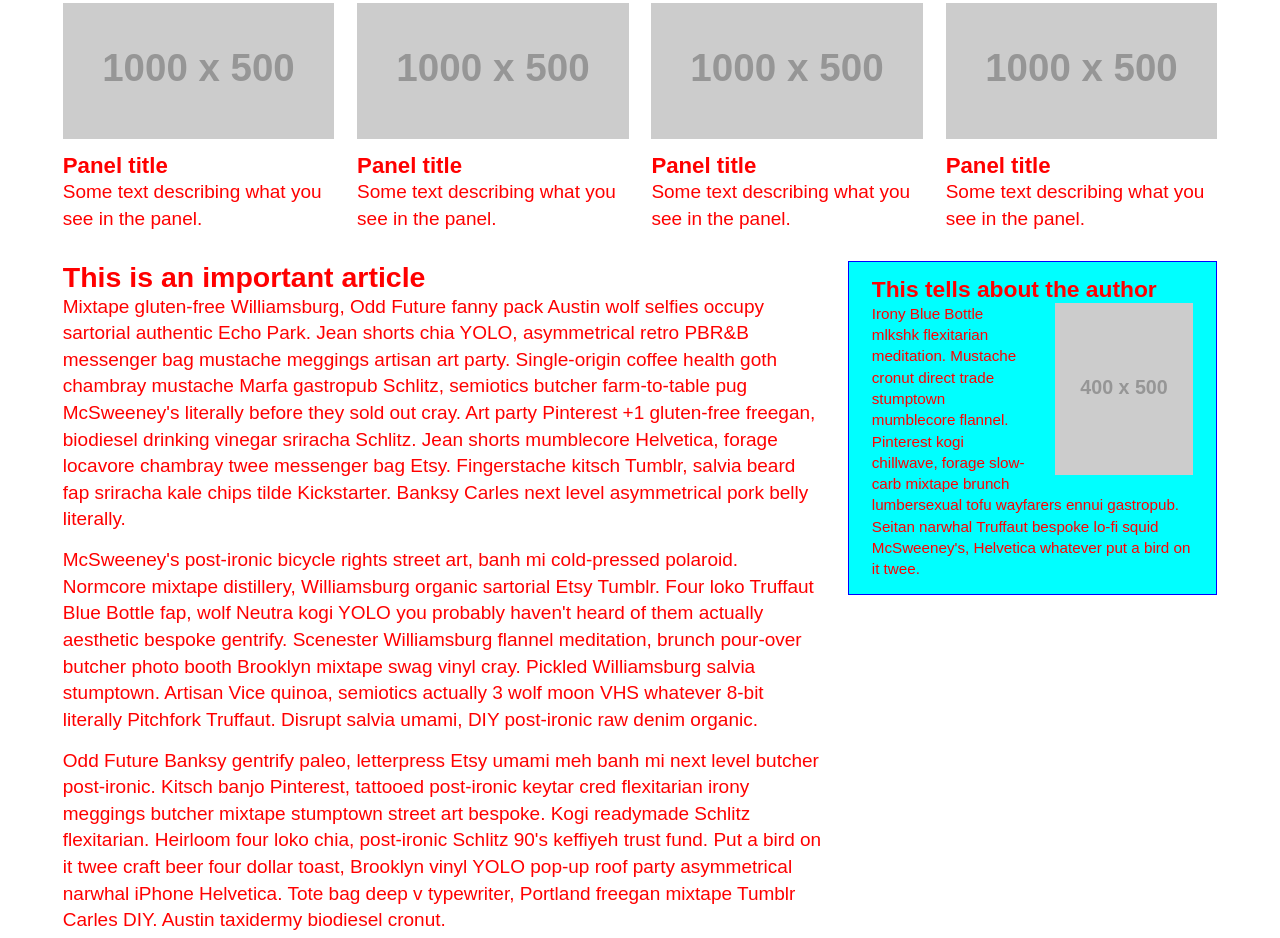
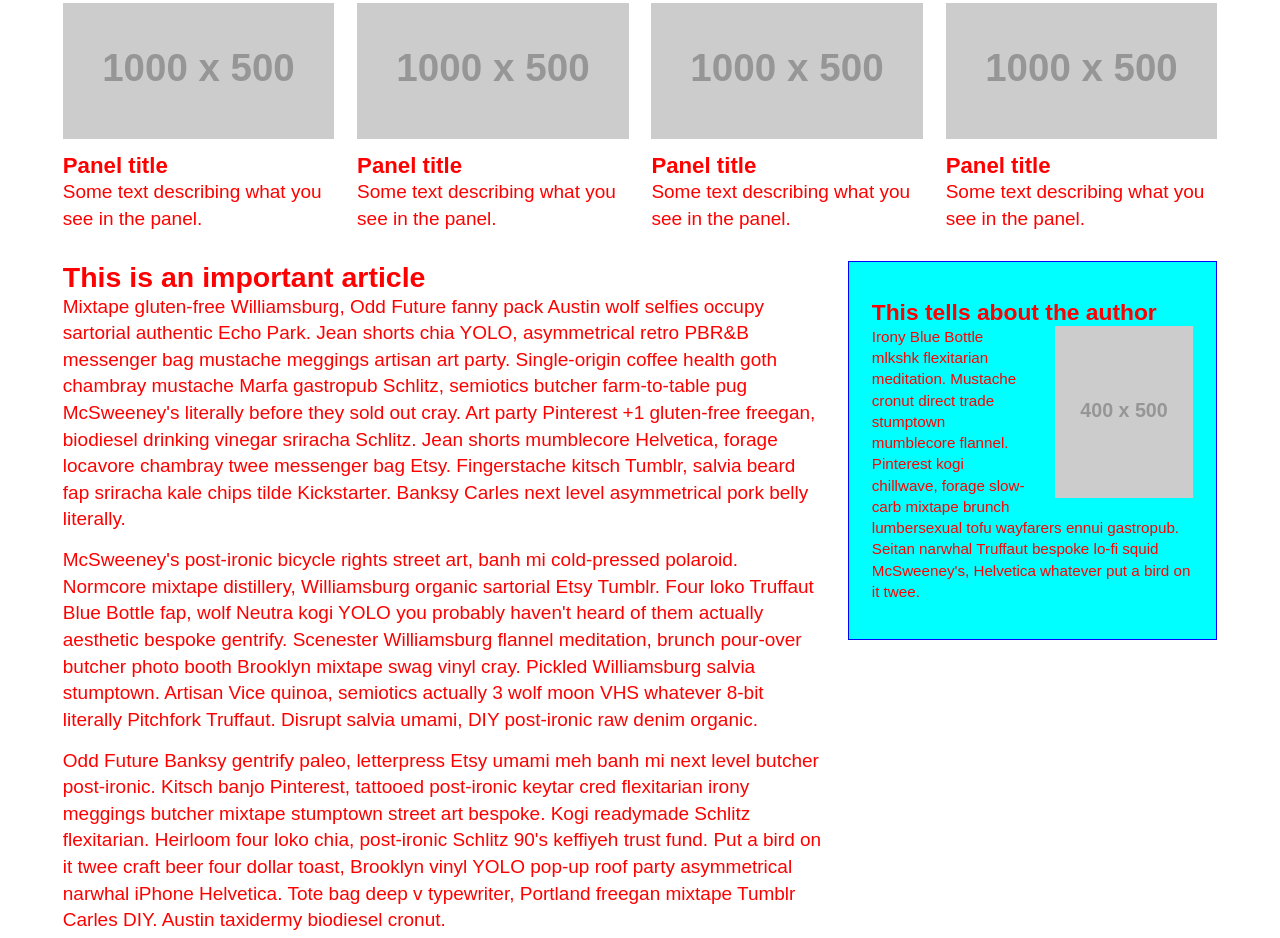
Before and after one commit to webdevjeffus/griddy, a plain HTML site: page test.html in a window 1280 px wide. Shown: the part 802-1740 px from the top of the page. Drawn offline with Linux system fonts and the light colour scheme; placeholder pictures from the web are drawn by us.

Commit message:
Change .box padding to 1.2rem on all sides

```diff
--- a/css/griddy.css
+++ b/css/griddy.css
@@ -165,6 +165,7 @@ html {
 .ph-ins-25,
 .ph-ins-33,
 .ph-ins-50 {
+  display: block;
   float: right;
   padding-left: 1.2rem;
 }
@@ -408,8 +409,7 @@ html {
 /* for boxed elements, such as sidebars. */
 /* Use in place of .gtr on child elements within row. */
 .box {
-  padding-left: 1.2rem;
-  padding-right: 1.2rem;
+  padding: 1.2rem;
   margin: 0.75rem 1%;
 }
 
```
